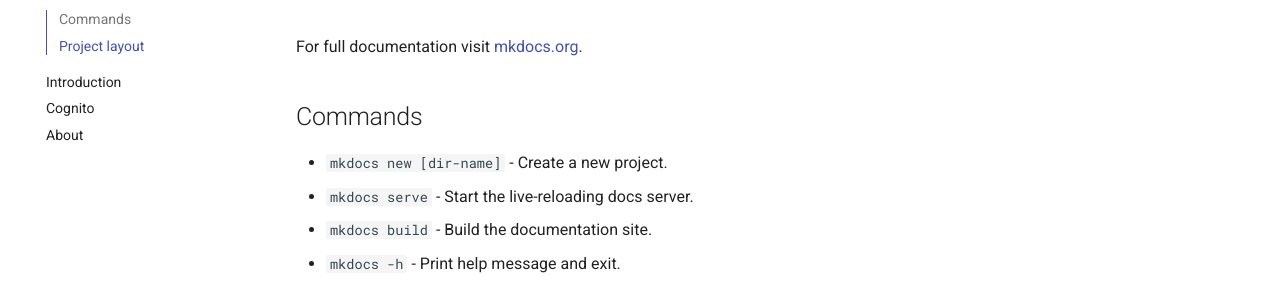
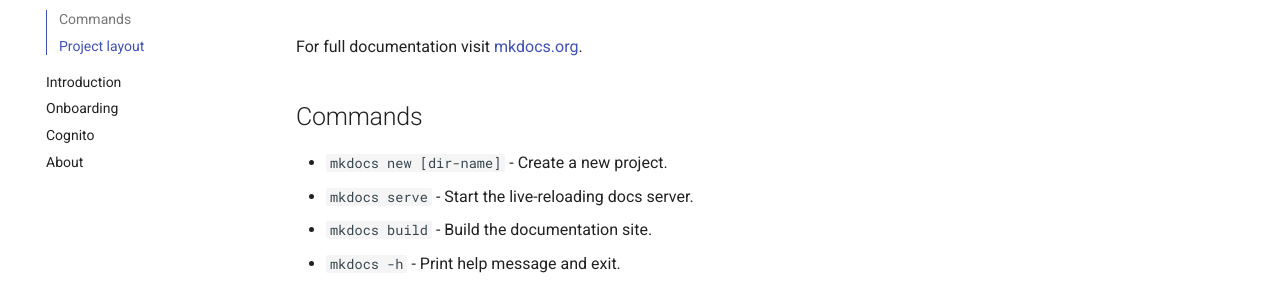
Before and after one commit to Thulasiramtejavegi/Quantixone-document, an MkDocs documentation site: the page built from docs/index.md, in a window 1280 px wide. Shown: the part 146-438 px from the top of the page. Built offline with MkDocs 1.6.1 and Material for MkDocs 9.7.7, drawn with Linux system fonts in a browser that asks for light colours.

Commit message:
removed versioning and added onboarding

```diff
--- a/mkdocs.yml
+++ b/mkdocs.yml
@@ -70,5 +70,6 @@ markdown_extensions:
 nav:
   - Home: index.md
   - Introduction: introduction.md
+  - Onboarding: Onboarding.md
   - Cognito: cognito.md
   - About: about.md
```
